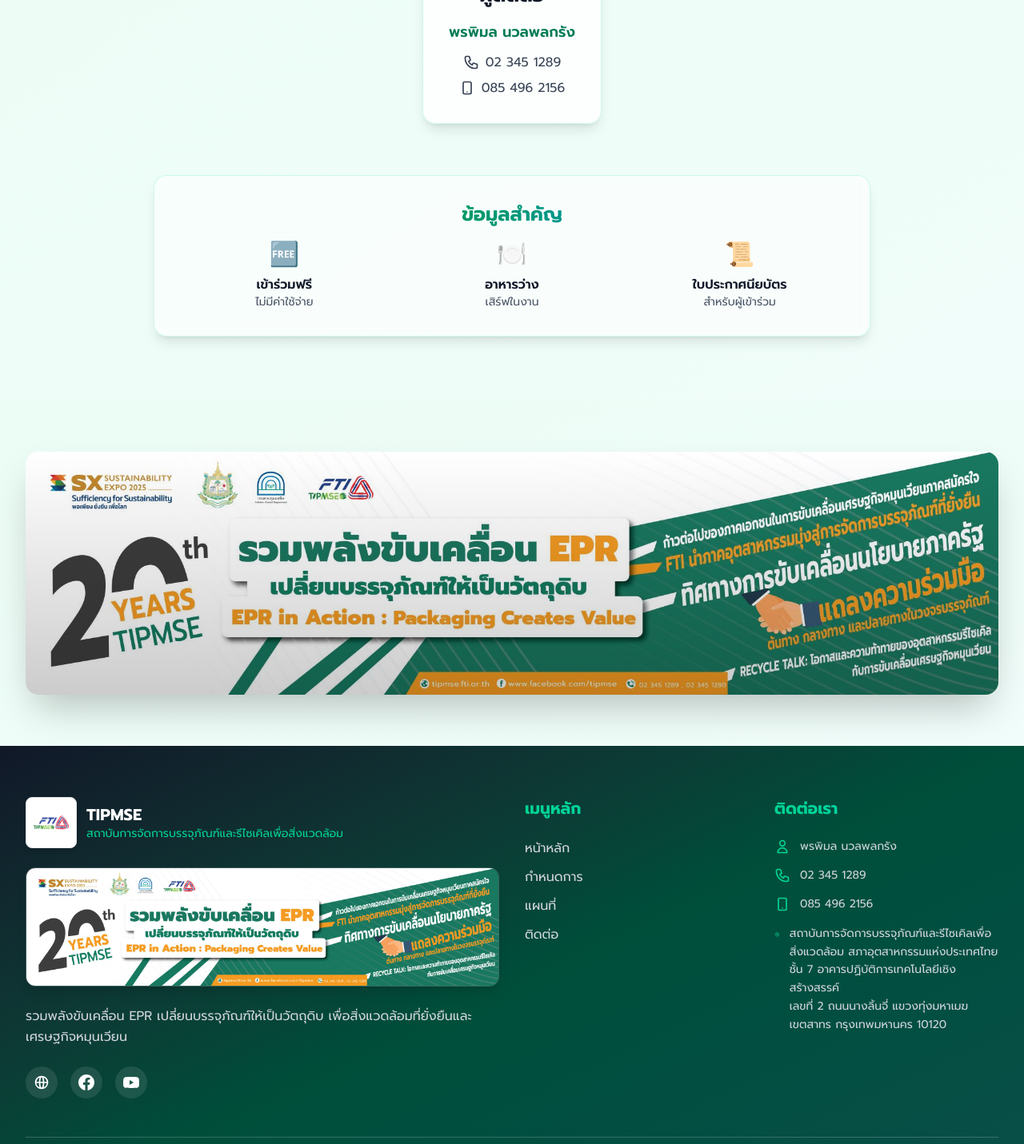
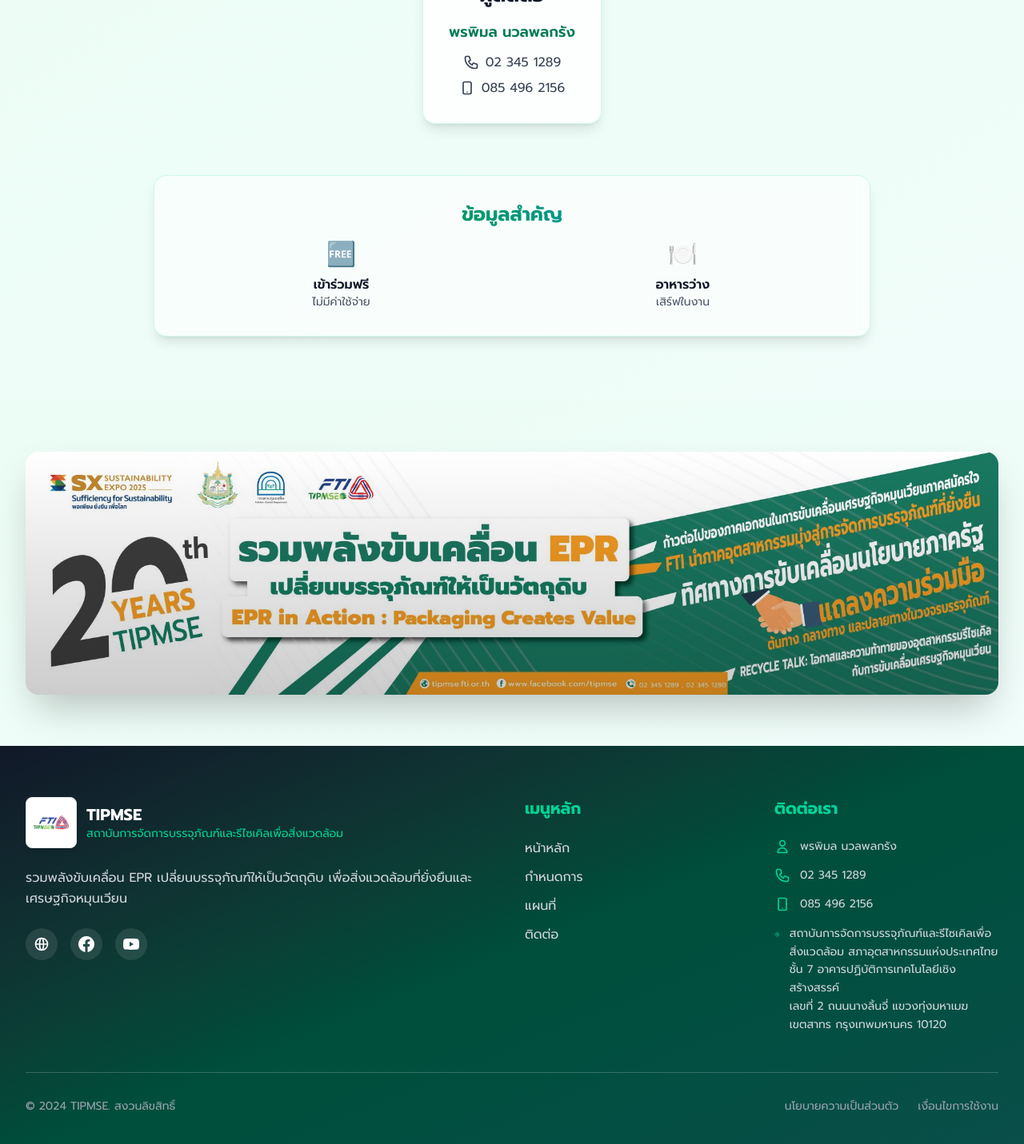
Before and after one commit to ftiapp/EPR-TIPMSE-NEW, a Next.js app: page / in a window 1280 px wide. Shown: the part 4067-5498 px from the top of the page at 80% size. Built offline with nearby package versions, Linux system fonts and the light colour scheme; no server answers.

Commit message:
เพิ่ม

```diff
--- a/src/app/components/Contact.js
+++ b/src/app/components/Contact.js
@@ -120,7 +120,7 @@
                 {t('importantInfo')}
               </span>
             </h3>
-            <div className="grid md:grid-cols-3 gap-6 text-center">
+            <div className="grid md:grid-cols-2 gap-6 text-center">
               <div>
                 <div className="text-3xl mb-2">🆓</div>
                 <p className="font-semibold text-gray-900">{t('free')}</p>
@@ -131,11 +131,6 @@
                 <p className="font-semibold text-gray-900">{t('snacks')}</p>
                 <p className="text-sm text-gray-600">{t('snacksDesc')}</p>
               </div>
-              <div>
-                <div className="text-3xl mb-2">📜</div>
-                <p className="font-semibold text-gray-900">{t('certificate')}</p>
-                <p className="text-sm text-gray-600">{t('certificateDesc')}</p>
-              </div>
             </div>
           </div>
         </motion.div>
--- a/src/app/components/Footer.js
+++ b/src/app/components/Footer.js
@@ -66,15 +66,6 @@
                 <h3 className="text-xl font-bold text-white">TIPMSE</h3>
                 <p className="text-emerald-400 text-sm">สถาบันการจัดการบรรจุภัณฑ์และรีไซเคิลเพื่อสิ่งแวดล้อม</p>
               </div>
-            </div>
-            {/* Banner above the slogan */}
-            <div className="mb-6 rounded-xl overflow-hidden border border-white/20 shadow-lg">
-              <img
-                src="/ART%20Register%20resize.jpg"
-                alt="TIPMSE Banner"
-                className="w-full h-auto object-cover"
-                loading="lazy"
-              />
             </div>
 
             <p className="text-gray-300 leading-relaxed mb-6">
```
Also changed, not shown: 1 other file (tests, documents, lock files or other folders).
